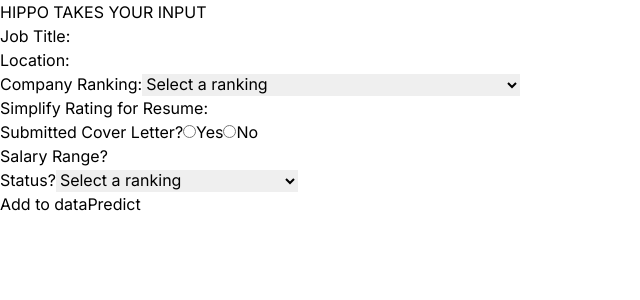
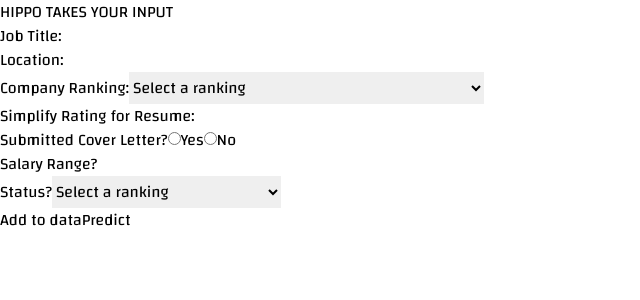
Before and after one commit to lbp-2492/job-app-predictions, a Next.js app in the folder hippo-predicts-jobs/: page /input in a window 1280 px wide. Shown: the top 300 px of the page, without its empty margins (0-640 px from the left). Built offline with nearby package versions, Linux system fonts and the light colour scheme.

Commit message:
got font to work

```diff
--- /dev/null
+++ b/hippo-predicts-jobs/src/app/fonts.ts
@@ -0,0 +1,6 @@
+import { Changa } from 'next/font/google'
+
+export const changa = Changa({
+  subsets: ['latin'],
+  display: 'swap',
+})
--- a/hippo-predicts-jobs/src/app/globals.css
+++ b/hippo-predicts-jobs/src/app/globals.css
@@ -9,6 +9,10 @@
   overflow: hidden; /* Hide scrollbars */
 }
 
+body {
+  font-family: 'Changa', sans-serif;
+}
+
 @layer utilities {
   .text-balance {
     text-wrap: balance;
@@ -16,14 +20,8 @@
 }
 
 @layer components {
-  .input-page-bg {
-    --foreground-rgb: 0, 0, 0;
-    --background-start-rgb: 214, 219, 220;
-    --background-end-rgb: 255, 255, 255;
-  }
-
+  /* LANDING PAGE */
   .landing-page-bg {
-    /*background-color: black !important;*/
     background-image: url('/runaway_black_hole_desktop.png');
     background-size: cover; /* Resize the background image to cover the element */
     background-position: center; /* Center the background image */
@@ -67,4 +65,6 @@
   .link-wrapper:hover .grid-item {
     background-color: rgba(92, 92, 92, 0.5); /* Change background color on hover */
   }
+
+  /* */
 }
--- a/hippo-predicts-jobs/src/app/layout.tsx
+++ b/hippo-predicts-jobs/src/app/layout.tsx
@@ -1,8 +1,6 @@
 import type { Metadata } from "next";
-import { Inter } from "next/font/google";
 import "./globals.css";
-
-const inter = Inter({ subsets: ["latin"] });
+import { changa } from './fonts'
 
 export const metadata: Metadata = {
   title: "Create Next App",
@@ -16,7 +14,7 @@ export default function RootLayout({
 }>) {
   return (
     <html lang="en">
-      <body className={inter.className}>{children}</body>
+      <body className={changa.className}>{children}</body>
     </html>
   );
 }
--- a/hippo-predicts-jobs/src/app/page.tsx
+++ b/hippo-predicts-jobs/src/app/page.tsx
@@ -1,7 +1,17 @@
 import Link from 'next/link';
+import Head from 'next/head';
+
 
 export default function Home() {
   return (
+    <>
+      <Head>
+        <style>
+          @import url('https://fonts.googleapis.com/css2?family=Changa:wght@200;300;400;600&family=Poppins:ital,wght@0,100;0,300;0,500;0,600;0,700;0,800;0,900;1,300&family=Space+Mono:ital,wght@0,400;0,700;1,400;1,700&display=swap');
+        </style>
+      </Head>
+
+
       <main className="landing-page-bg">
         <div>
           <h1 className="">HIPPO'S PREDICTION</h1>
@@ -21,6 +31,8 @@ export default function Home() {
           </div>
         </div>
       </main>
+    </>
+
   );
 }
 
```
Lines whose indentation alone changed are shown as unchanged.
